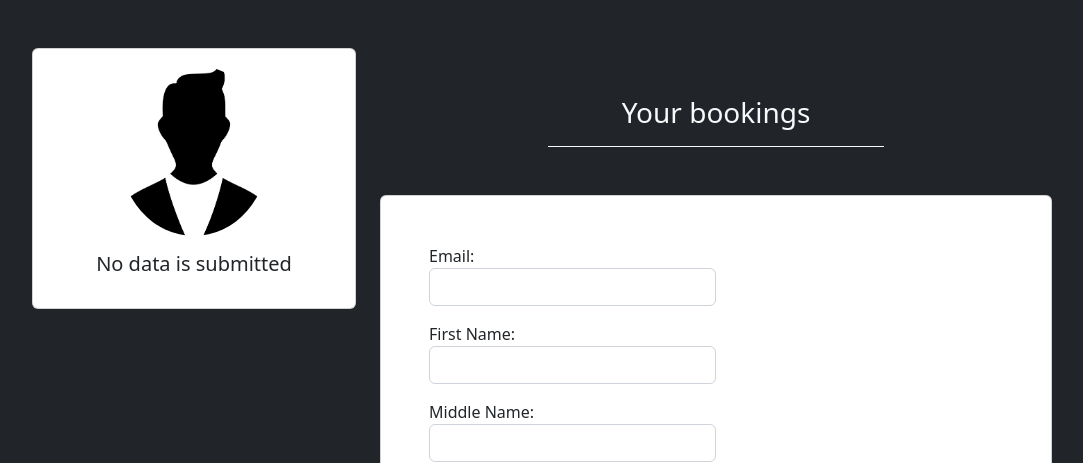
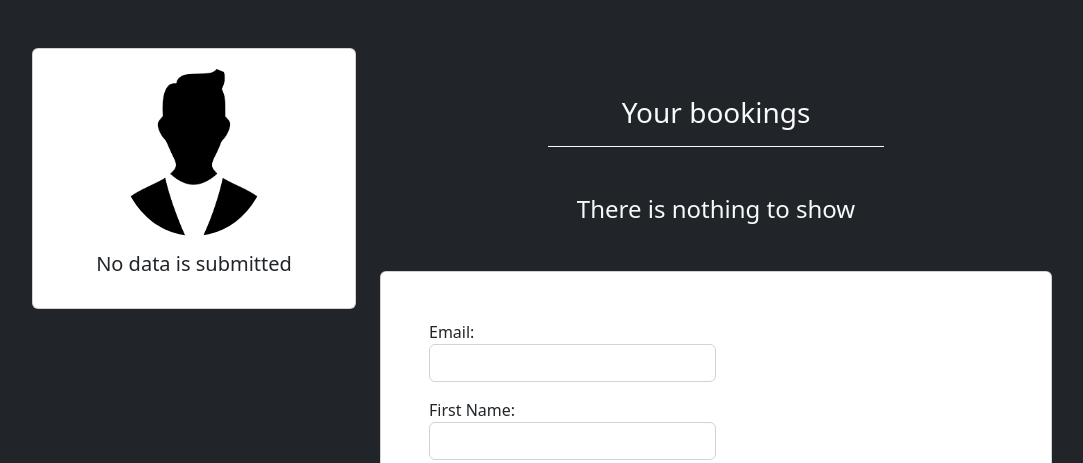
Before and after one commit to KooshaChehreh/admin.frl, a Django app: page / in a window 1280 px wide. Shown: the top 463 px of the page, without its empty margins (98-1181 px from the left). Run offline with Django 4.2, Linux system fonts and the light colour scheme; a user stored in the database is signed in; data comes from the database, SQL or seed files in the repository.

Commit message:
HotelManager | templates/profile.html | Modified

```diff
--- a/HotelManager/home/templates/home/profile.html
+++ b/HotelManager/home/templates/home/profile.html
@@ -36,6 +36,7 @@ Profile
                             </h3>
                     </div>
                     <br>
+                    {% if bookings %}
                         {% for booking in bookings %}
                         <div class="col-md-6">
                             <div class="card mb-5">
@@ -80,6 +81,10 @@ Profile
                             </div>
                         </div>
                         {% endfor %}
+                    {% else %}
+                        <h4 class="text-center mb-5">There is nothing to show</h4>
+
+                    {% endif %}
                 </div>
                 <div class="card mb-4">
                     <form class="p-5 text-dark" action="" method="post" novalidate>
```
Lines whose indentation alone changed are shown as unchanged.
